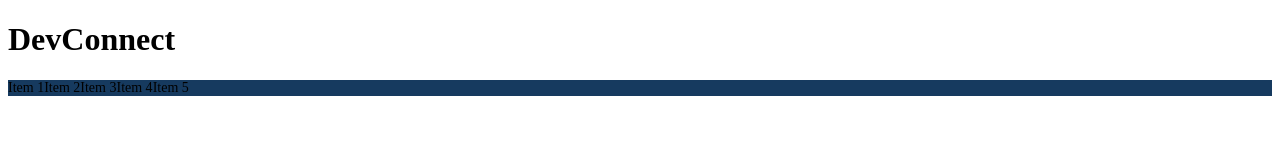
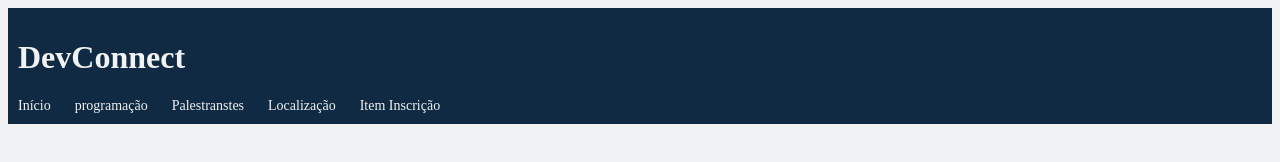
Before and after one commit to sirios77777777/devconnect, a plain HTML site: page index.html in a window 1280 px wide. Drawn offline with Linux system fonts and the light colour scheme.

Commit message:
feat
cabeçalho quase pronto

```diff
--- a/css/style.css
+++ b/css/style.css
@@ -1,14 +1,25 @@
+.fundo {
+    background-color: #f0f2f3;
+
+}
+
+.logo {
+   color: #f0f2f3;
+
+}
+
+.site {
+background-color:  #102A43;
+padding: 10px;
+
+}
+
+
 .links {
 
 display: flex;
-background-color: #163A5F;
-
-padding: auto;
+background-color:  #102A43;
 font-size: 14px;
-
-
-
-
-
-
+color: #f0f2f3;
+gap: 24px;
 }
--- a/index.html
+++ b/index.html
@@ -6,19 +6,21 @@
     <title>devconnect</title>
     <link rel="stylesheet" href="css/style.css">
 </head>
-<body>
+<body class="fundo">
 
-<header>
+<header class="site">
 
 
 
-<h1>DevConnect </h1>
+<h1 class="logo">DevConnect </h1>
+
 <div class="links">
-  <div>Item 1</div>
-  <div>Item 2</div>
-  <div>Item 3</div>
-  <div>Item 4</div>
-  <div>Item 5</div>
+  <div>Início</div>
+  <div>programação</div>
+  <div>Palestranstes</div>
+  <div>Localização</div>
+  <div>Item Inscrição</div>
+
 </div>
 
 </header>
```
